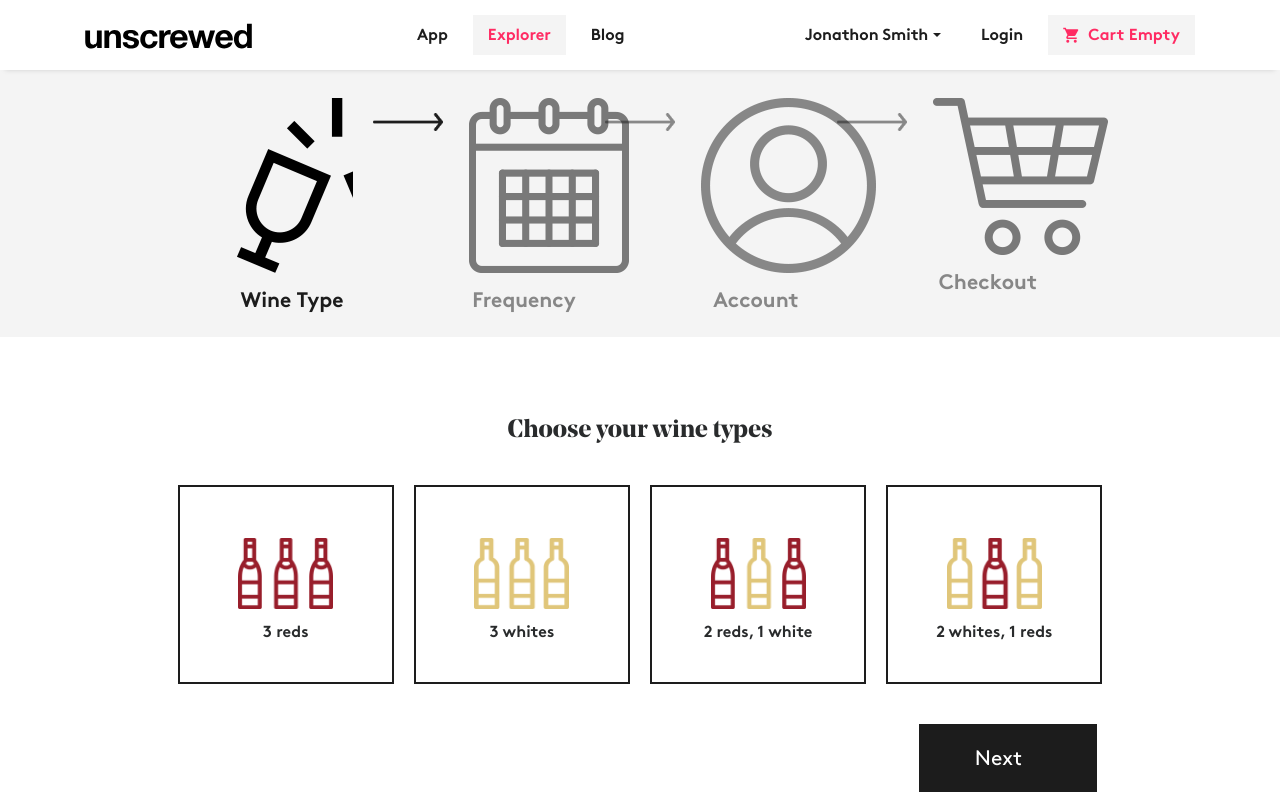
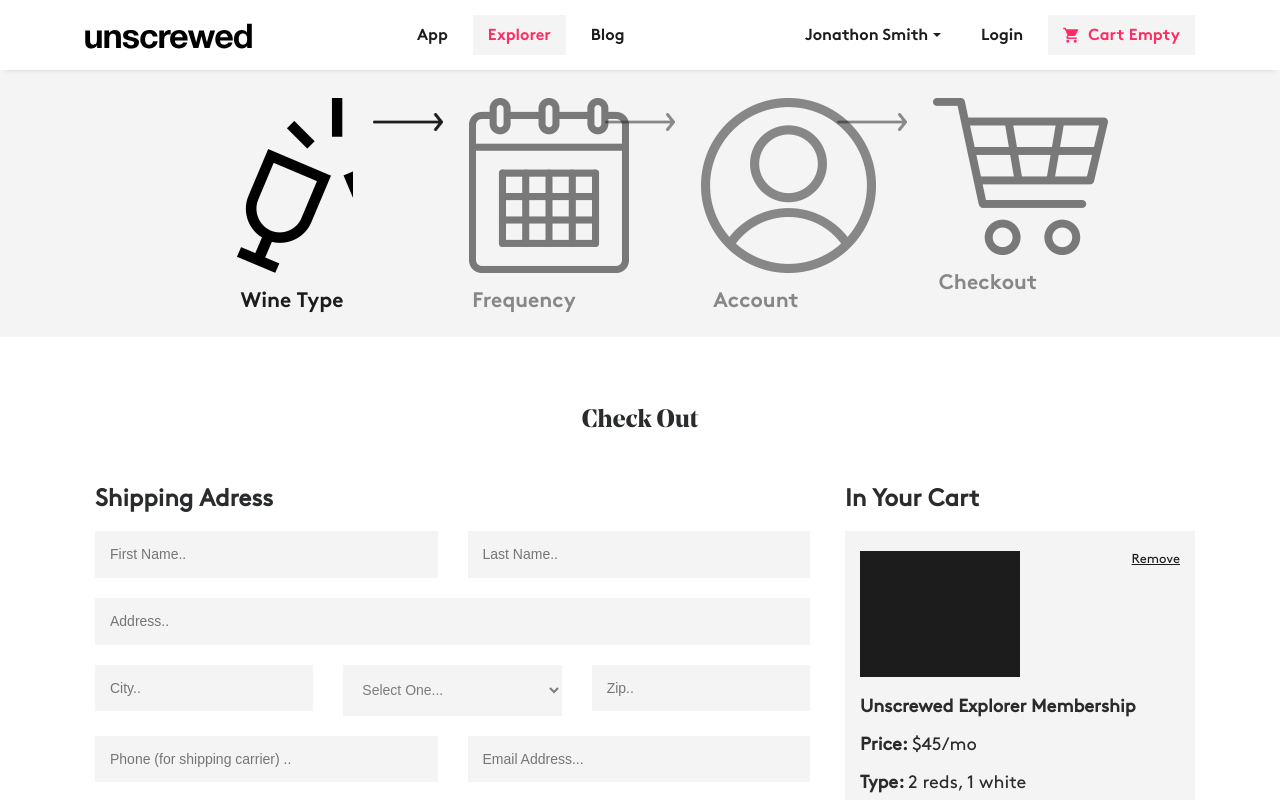
Before and after one commit to addval/unscrewed_react, a React (Create React App) app: page /explorer in a window 1280 px wide. Shown: the top 800 px of the page. Built offline with nearby package versions, Linux system fonts and the light colour scheme.

Commit message:
show checkout tab

```diff
--- a/src/components/ExplorerPage.js
+++ b/src/components/ExplorerPage.js
@@ -62,7 +62,7 @@
 
 				<div className="container checkout-form-wrap">
 					<div className="tab-content">
-						<div role="tabpanel" className="tab-pane fade in active first-tab" id="tab1">
+						<div role="tabpanel" className="tab-pane fade in active first-tab hide" id="tab1">
 							<h1 className="title-tab">Choose your wine types</h1>
 							<div className="row form-group product-chooser">
 
@@ -184,7 +184,7 @@
 								<a href="" className="guest" id="checkout-guest">Check out as a Guest</a>
 							</div>
 						</div>
-						<div role="tabpanel" className="tab-pane fade in checkout-form cart-view" id="tab4">
+						<div role="tabpanel" className="tab-pane fade in checkout-form cart-view d-block" id="tab4">
 							<h1 className="title-tab">Check Out</h1>
 
 							<div className="col-lg-4 col-md-12 pull-right side-menu">
```
